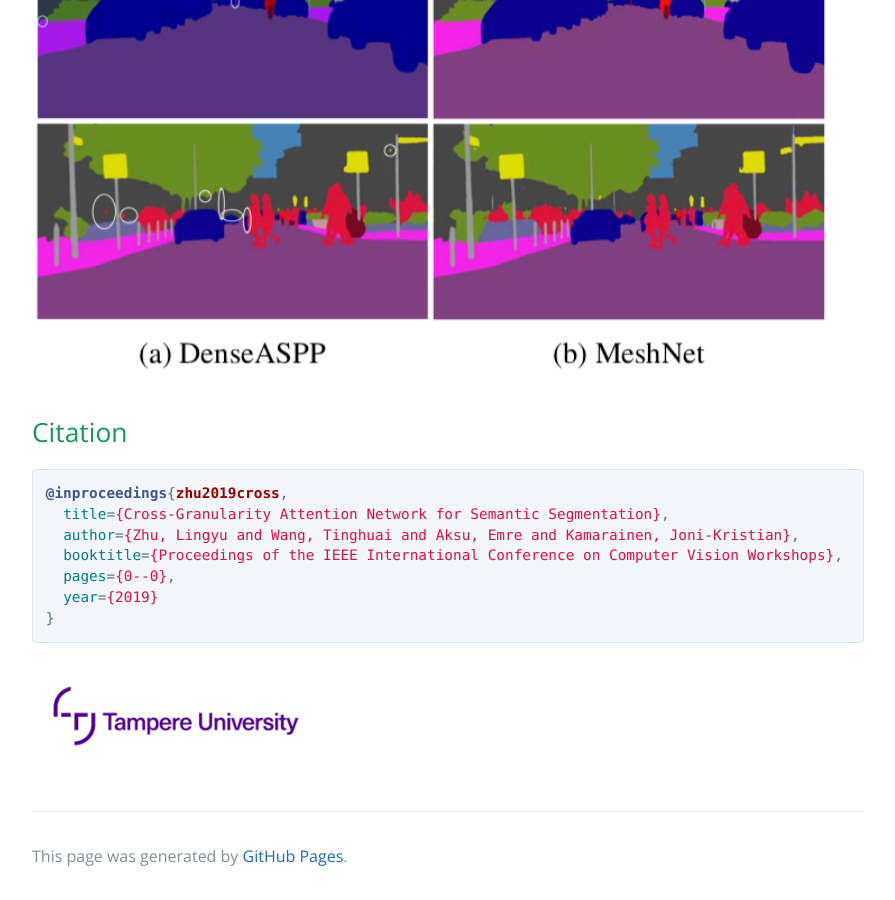
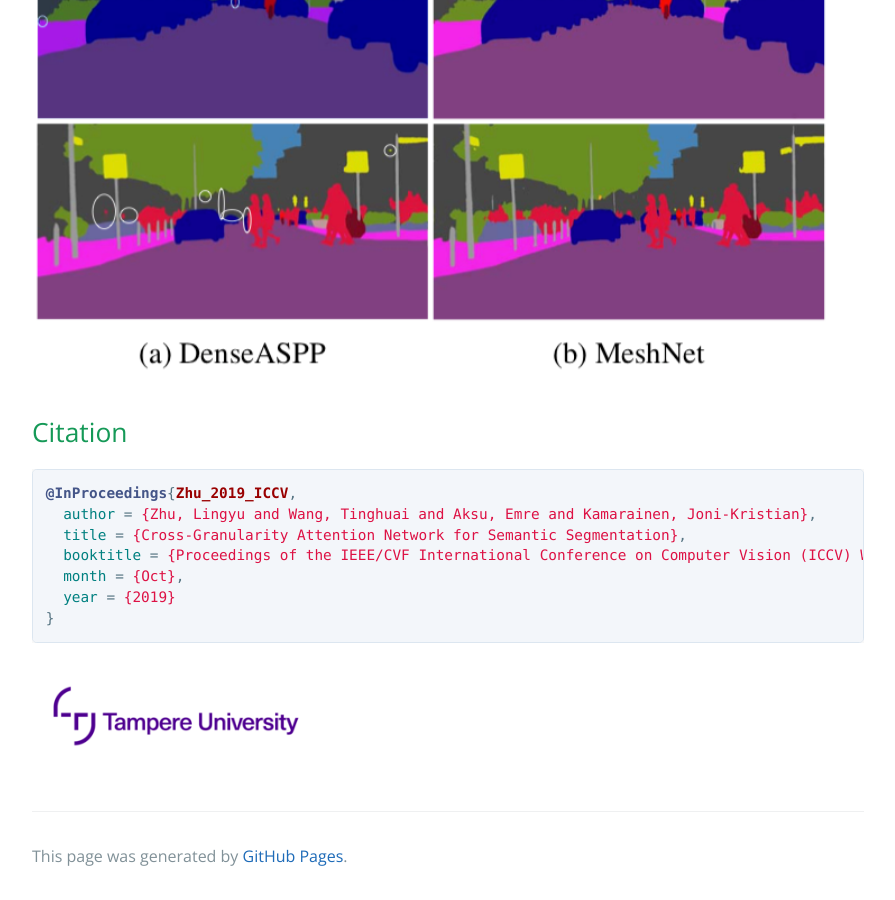
Before and after one commit to ly-zhu/ly-zhu.github.io, a Jekyll site: the page built from meshnet.md, in a window 1280 px wide and 900 px high, scrolled down 4762 px. Shown: the whole window, without its empty margins (192-1087 px from the left). Built offline with Jekyll 4.4.1, drawn with Linux system fonts in a browser that asks for light colours.

Commit message:
bibtex of meshnet

````diff
--- a/meshnet.md
+++ b/meshnet.md
@@ -60,12 +60,12 @@ Intermediate contour predictions before (top row) and after (bottom row) CGCE. C
 
 ## Citation
 ```bibtex
-@inproceedings{zhu2019cross,
-  title={Cross-Granularity Attention Network for Semantic Segmentation},
-  author={Zhu, Lingyu and Wang, Tinghuai and Aksu, Emre and Kamarainen, Joni-Kristian},
-  booktitle={Proceedings of the IEEE International Conference on Computer Vision Workshops},
-  pages={0--0},
-  year={2019}
+@InProceedings{Zhu_2019_ICCV,
+  author = {Zhu, Lingyu and Wang, Tinghuai and Aksu, Emre and Kamarainen, Joni-Kristian},
+  title = {Cross-Granularity Attention Network for Semantic Segmentation},
+  booktitle = {Proceedings of the IEEE/CVF International Conference on Computer Vision (ICCV) Workshops},
+  month = {Oct},
+  year = {2019}
 }
 ```
 
````
